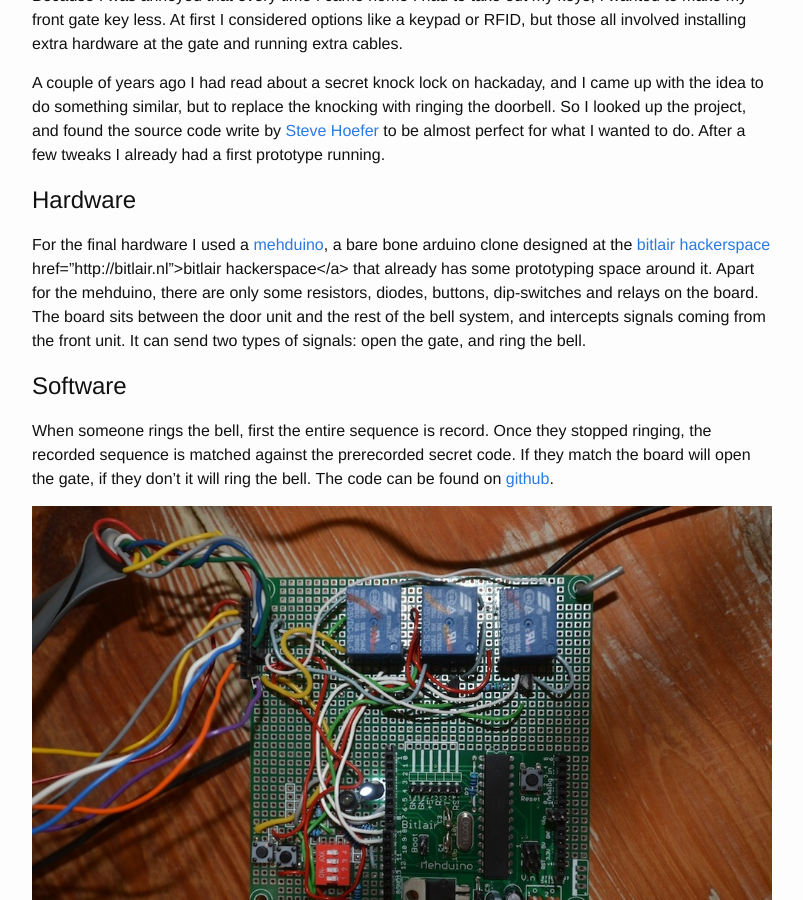
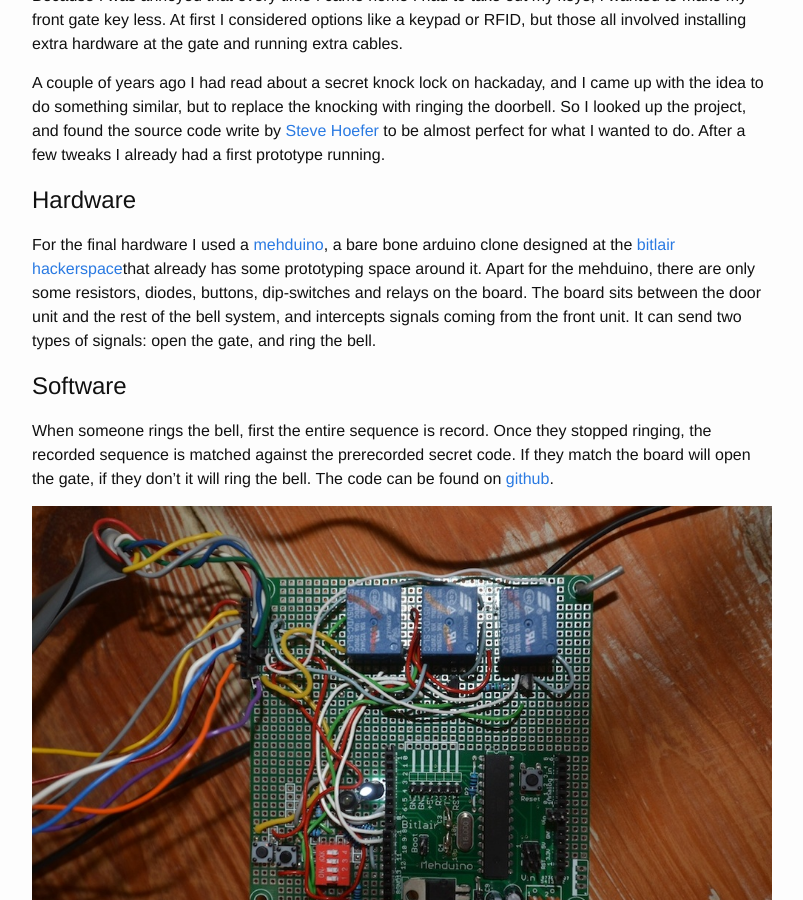
Before and after one commit to pietdevaere/devae.re-projects, a Jekyll site: the page built from _posts/2012-09-26-Janus.markdown, in a window 1280 px wide and 900 px high, scrolled down 703 px. Shown: the whole window, without its empty margins (238-1041 px from the left). Built offline with Jekyll 4.4.1, drawn with Linux system fonts in a browser that asks for light colours.

Commit message:
fixed problems with urls in markdown

```diff
--- a/_posts/2012-07-27-netlight.markdown
+++ b/_posts/2012-07-27-netlight.markdown
@@ -9,7 +9,7 @@
 
 <iframe src="http://www.youtube.com/embed/uxdJv-h0Fks" height="315" width="560" frameborder="0"></iframe>
 
-More info on [the bitlair wiki] &amp; [hackaday coverage]
+More info on [the bitlair wiki][] &amp; [hackaday coverage][]
 &nbsp;
 
 [the bitlair wiki]:      	https://wiki.bitlair.nl/Pages/Projects/Netlight
--- a/_posts/2012-09-26-Janus.markdown
+++ b/_posts/2012-09-26-Janus.markdown
@@ -9,20 +9,20 @@
 
 Because I was annoyed that every time I came home I had to take out my keys, I wanted to make my front gate key less. At first I considered options like a keypad or RFID, but those all involved installing extra hardware at the gate and running extra cables.
 
-A couple of years ago I had read about a secret knock lock on hackaday, and I came up with the idea to do something similar, but to replace the knocking with ringing the doorbell. So I looked up the project, and found the source code write by [Steve Hoefer] to be almost perfect for what I wanted to do. After a few tweaks I already had a first prototype running.
+A couple of years ago I had read about a secret knock lock on hackaday, and I came up with the idea to do something similar, but to replace the knocking with ringing the doorbell. So I looked up the project, and found the source code write by [Steve Hoefer][] to be almost perfect for what I wanted to do. After a few tweaks I already had a first prototype running.
 
 # Hardware
 
-For the final hardware I used a [mehduino], a bare bone arduino clone designed at the [bitlair hackerspace] href="http://bitlair.nl">bitlair hackerspace</a> that already has some prototyping space around it. Apart for the mehduino, there are only some resistors, diodes, buttons, dip-switches and relays on the board. The board sits between the door unit and the rest of the bell system, and intercepts signals coming from the front unit. It can send two types of signals: open the gate, and ring the bell.
+For the final hardware I used a [mehduino][], a bare bone arduino clone designed at the [bitlair hackerspace][]that already has some prototyping space around it. Apart for the mehduino, there are only some resistors, diodes, buttons, dip-switches and relays on the board. The board sits between the door unit and the rest of the bell system, and intercepts signals coming from the front unit. It can send two types of signals: open the gate, and ring the bell.
 
 # Software
 
 When someone rings the bell, first the entire sequence is record. Once they stopped ringing, the recorded sequence is matched against the prerecorded secret code. If they match the board will open the gate, if they don't it will ring the bell.
-The code can be found on [github].
+The code can be found on [github][].
 
 ![The Janus board](/projects/images/janus-board.jpg)
 
-And the project got to [hackaday], [gizmodo], and [discovery channel] :)
+And the project got to [hackaday][], [gizmodo][], and [discovery channel][] :)
 
 [Steve Hoefer]:      	http://grathio.com/
 [mehduino]:		https://wiki.bitlair.nl/Pages/Projects/mehduino
```
Also changed, not shown: _posts/2014-07-31-haxobars.markdown (+4 -4 lines).
